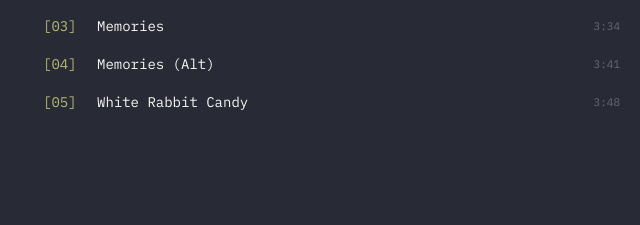
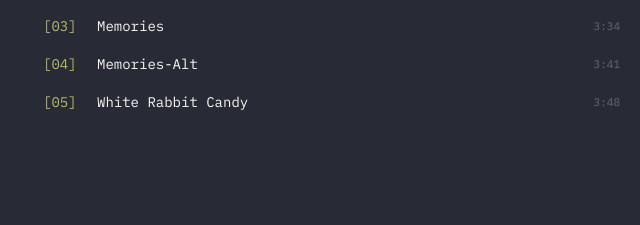
Before and after one commit to artficiallysynthetic/artficiallysynthetic.github.io, a plain HTML site: page index.html in a window 1280 px wide. Shown: the part 511-736 px from the top of the page, 0-640 px from the left. Drawn offline with Linux system fonts and the light colour scheme.

Commit message:
Update index.html

```diff
--- a/index.html
+++ b/index.html
@@ -459,7 +459,7 @@
         file: distPrefix + "memories.mp3"
       },
       {
-        title: "Memories (Alt)",
+        title: "Memories-Alt",
         file: distPrefix + "memoriesF.mp3"
       },
 
```
